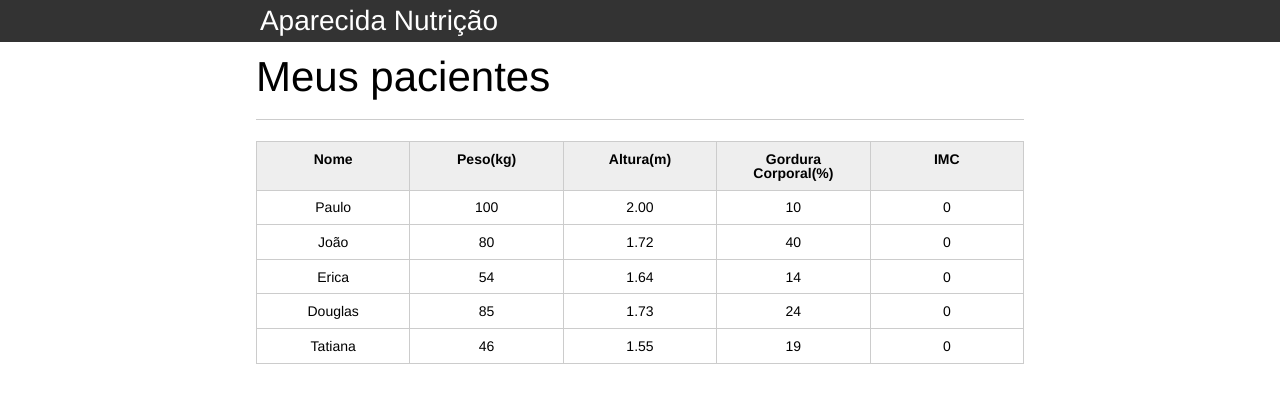
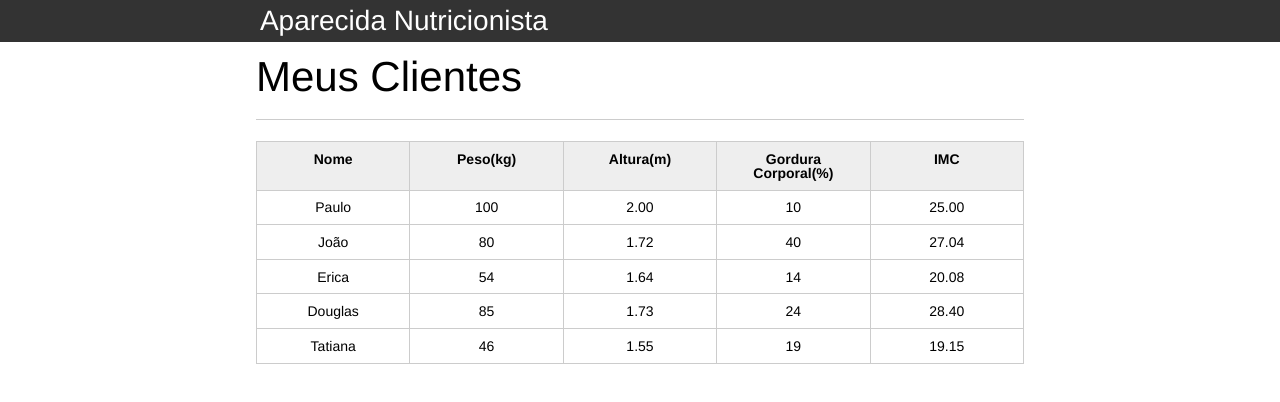
Before and after one commit to Fagner32/Clinica-de-Nutri-o, a plain HTML site: page index.html in a window 1280 px wide. Drawn offline with Linux system fonts and the light colour scheme.

Commit message:
Foi feito uma alteração na ta~bela

```diff
--- a/index.html
+++ b/index.html
@@ -12,12 +12,12 @@
 
 		<header>
 			<div class="container">
-				<h1>Aparecida Nutrição</h1>
+				<h1 class="titulo">Aparecida Nutrição</h1>
 			</div>
 		</header>
 		<main>
 			<section class="container">
-				<h2>Meus pacientes</h2>
+				<h2 class="nomeCliente">Meus pacientes</h2>
 				<table>
 					<thead>
 						<tr>
@@ -29,7 +29,7 @@
 						</tr>
 					</thead>
 					<tbody id="tabela-pacientes">
-						<tr class="paciente" >
+						<tr class="paciente">
 							<td class="info-nome">Paulo</td>
 							<td class="info-peso">100</td>
 							<td class="info-altura">2.00</td>
@@ -72,6 +72,6 @@
 
 			</section>
 		</main>
-
+		<script type="text/javascript" src="/js/index.js"></script>
 	</body>
 </html>
--- a/js/index.js
+++ b/js/index.js
@@ -0,0 +1,37 @@
+// variavel principal para chamar o tr da tabela
+let titulo = document.querySelector('.titulo').textContent = 'Aparecida Nutricionista'
+let nomeCliente = document.querySelector(".nomeCliente").textContent = 'Meus Clientes'
+let pacientes = document.querySelectorAll(".paciente");
+
+for (let i = 0; i < pacientes.length; i++) {
+        let paciente = pacientes[i]
+        console.log(paciente)
+
+    // variavel do segundo td correspondente ao peso
+    let tdpeso = paciente.querySelector(".info-peso");
+    let peso = tdpeso.textContent;
+
+    //variavel do terceiro td correspondente a altura
+    let tdaltura = paciente.querySelector(".info-altura");
+    let altura = tdaltura.textContent;
+
+    //variavel do 5 td correspondente ao imc
+    let tdimc = paciente.querySelector(".info-imc");
+    let valorImc = peso / (altura*altura);
+    let imc = parseFloat(valorImc).toFixed(2)
+
+
+    let pesoValido = true;
+    let alturaValida = true;
+    //condicional em if/ else
+    if(peso <= 0 || peso >= 500){
+        tdimc.textContent = "Peso invalido";
+        pesoValido = false;
+    }else if(altura <= 0 || altura >= 3.00){
+        tdimc.textContent = "Altura invalida";
+        alturaValida = false;
+    }else if(alturaValida && pesoValido){
+        tdimc.textContent = imc
+    }
+
+    }
```
